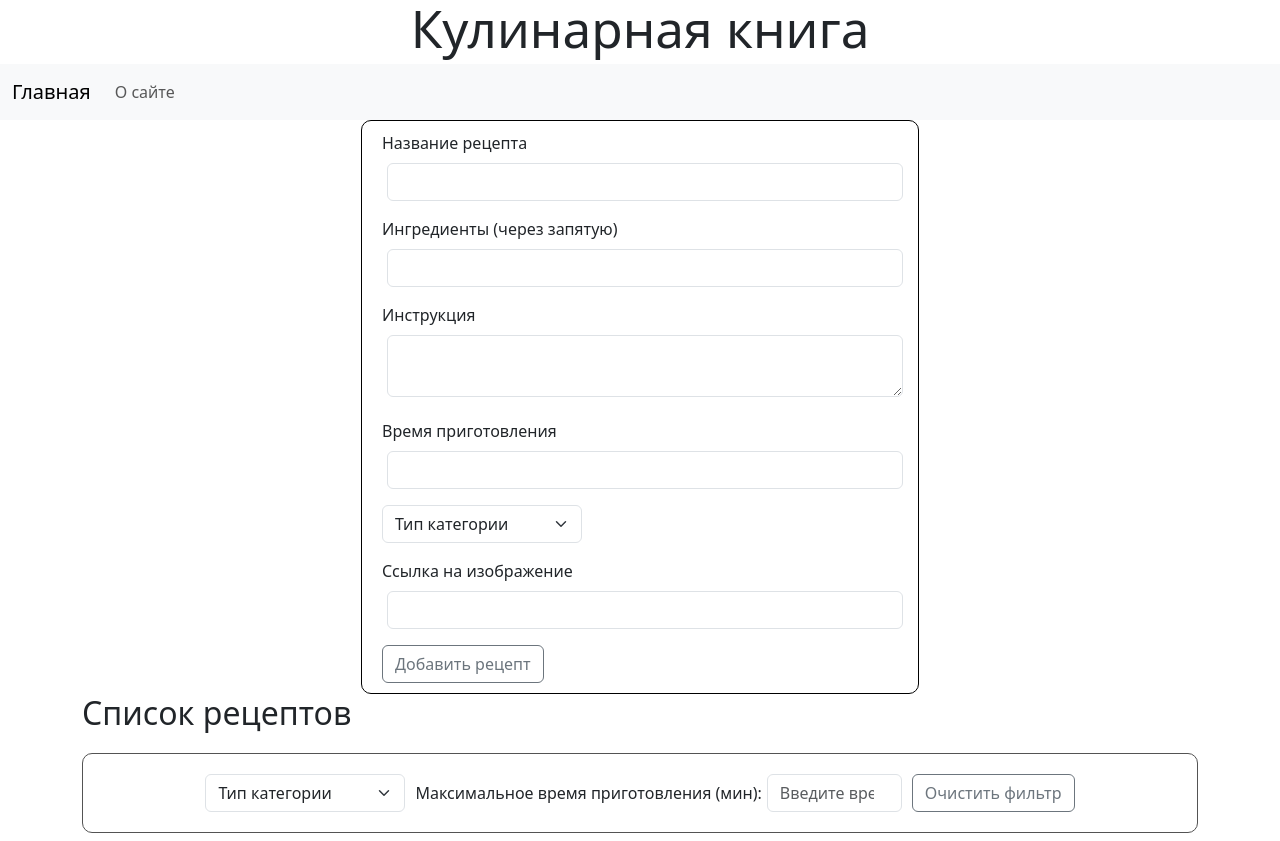
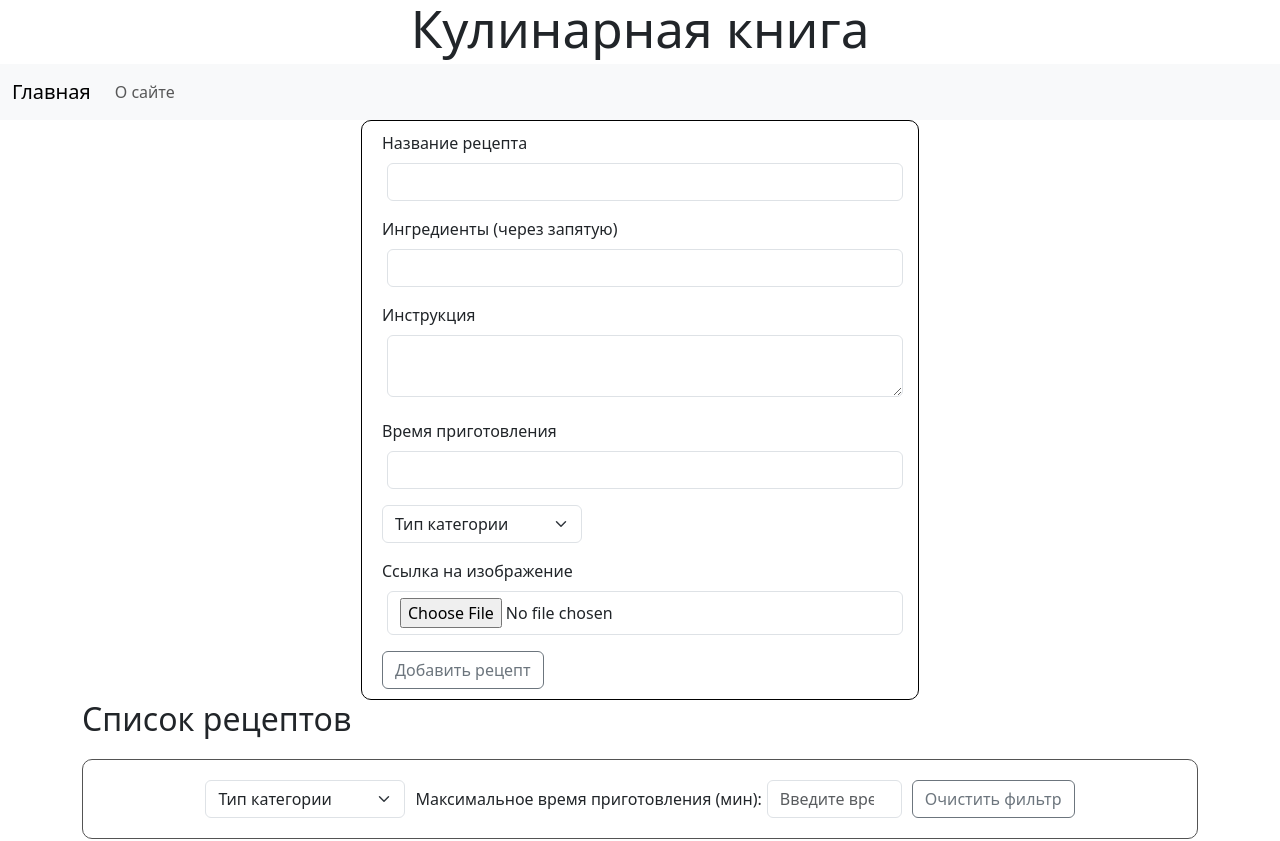
Before and after one commit to YPivneva/receipt-roulette, a React (Vite) app: page / in a window 1280 px wide. Shown: the top 841 px of the page. Built offline with nearby package versions, Linux system fonts and the light colour scheme.

Commit message:
add function for add ingredients in recipes

```diff
--- a/src/components/RecipeForm.jsx
+++ b/src/components/RecipeForm.jsx
@@ -9,6 +9,17 @@ const RecipeForm = ({ addRecipe }) => {
     category: "",
     imgDish: "",
   })
+
+  const handleImageChange = (e) => {
+    const file = e.target.files[0];
+    if (file) {
+      const reader = new FileReader();
+      reader.onloadend = () => {
+        setState(prevState => ({ ...prevState, imgDish: reader.result }));
+      };
+      reader.readAsDataURL(file);
+    }
+  };
 
   const handleSubmit = e => {
     e.preventDefault();
@@ -104,12 +115,11 @@ const RecipeForm = ({ addRecipe }) => {
       <div className="mb-3">
         <label for="imgDish" className="form-label">Ссылка на изображение</label>
         <input
-          type="text"
+          type="file"
           className="input-recipe"
           name='imgDish'
-          placeholder=""
-          value={state.imgDish}
-          onChange={(e) => setState({ ...state, imgDish: e.target.value })}
+          accept="assets/*"
+          onChange={handleImageChange}
           required
         />
       </div>
```
